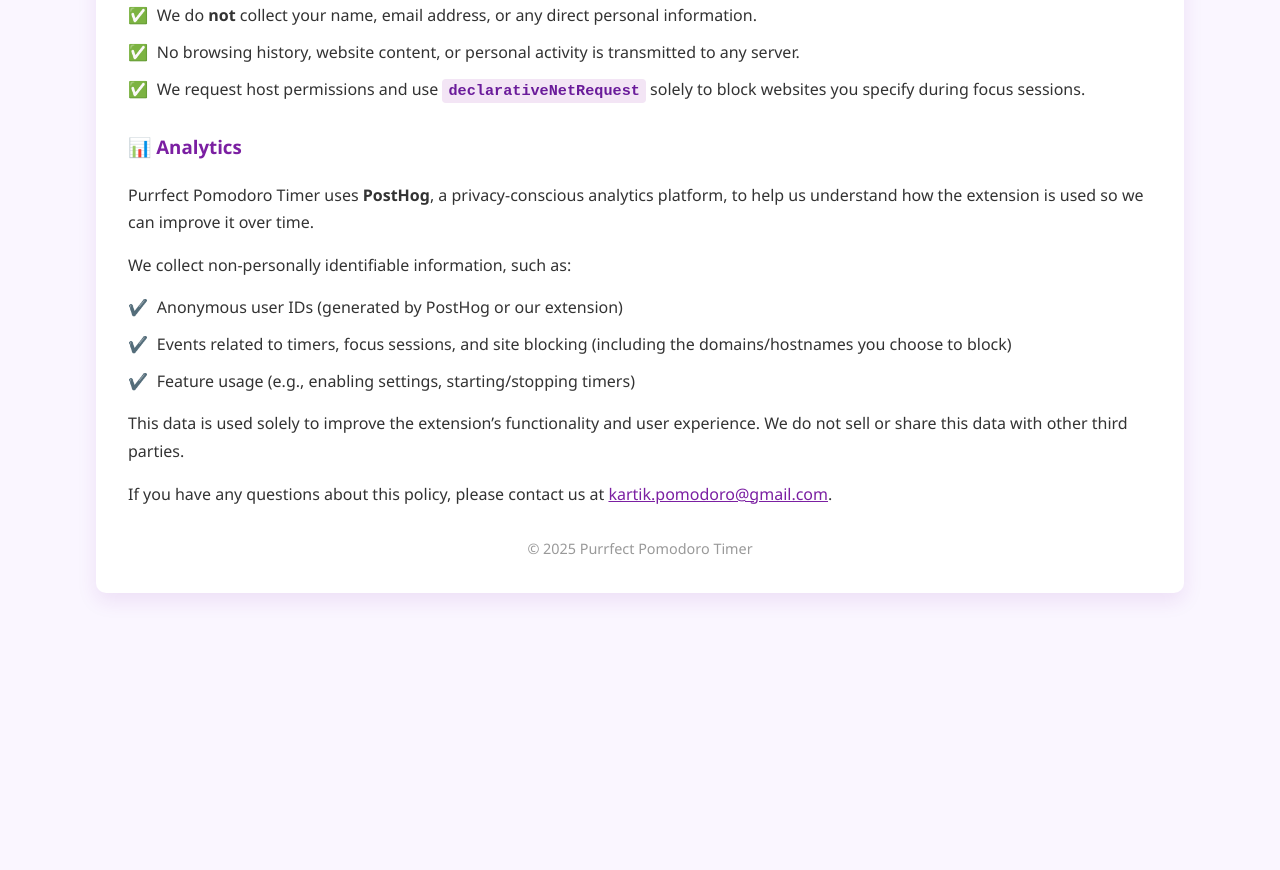
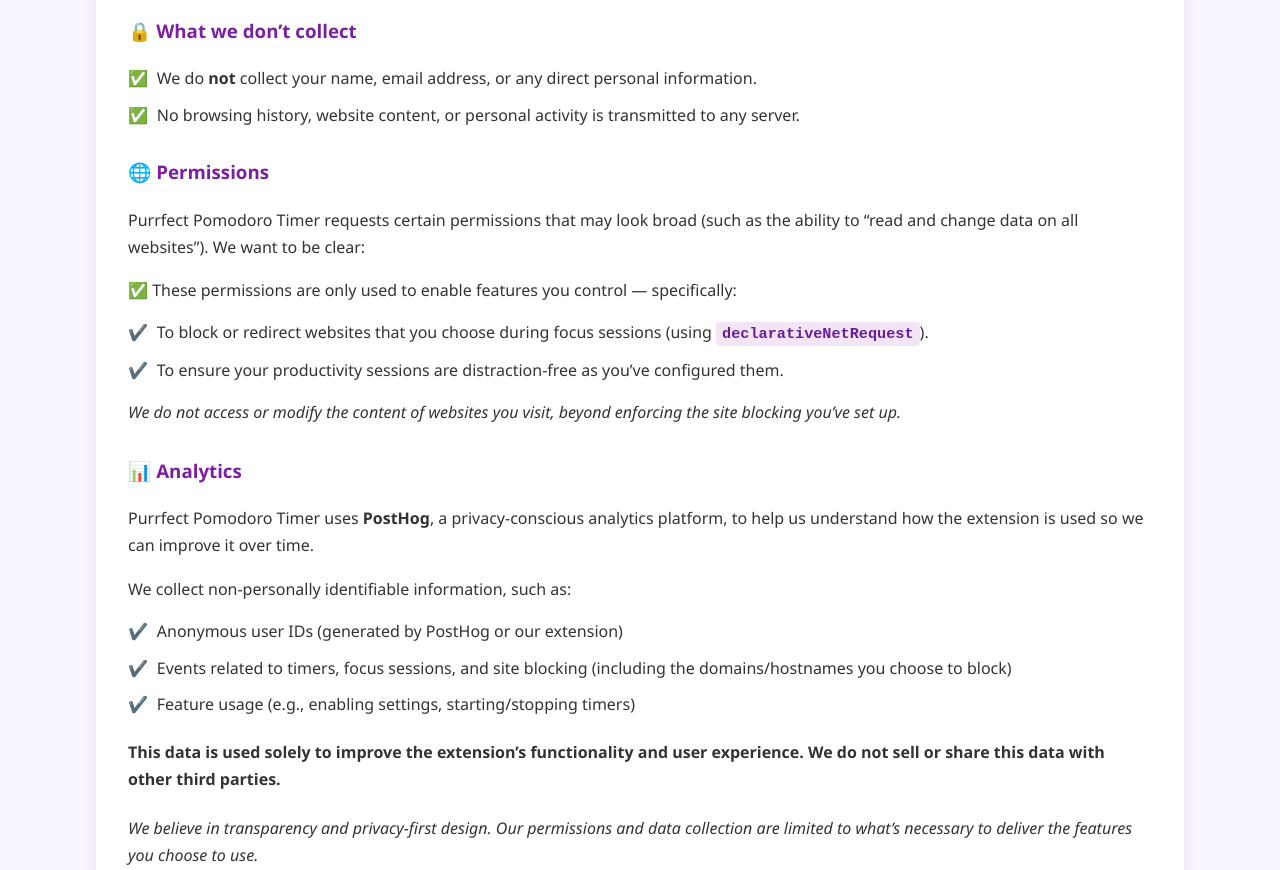
Before and after one commit to kartikth40/purrfect-pomodoro-privacy, a plain HTML site: page index.html in a window 1280 px wide. Shown: the part 332-1202 px from the top of the page. Before the commit the page ends 973 px from the top, so only its background shows below. Drawn offline with Linux system fonts and the light colour scheme.

Commit message:
updated details

```diff
--- a/index.html
+++ b/index.html
@@ -4,6 +4,7 @@
   <meta charset="UTF-8" />
   <meta name="viewport" content="width=device-width, initial-scale=1.0" />
   <title>Purrfect Pomodoro Timer – Privacy Policy</title>
+  <link rel="icon" type="image/png" href="./cat.png">
   <link rel="stylesheet" href="./style.css">
 </head>
 <body>
@@ -15,13 +16,24 @@
     </header>
 
     <main>
-      <p>Purrfect Pomodoro Timer is designed to help you manage your time effectively and stay focused. Your privacy is important to us. This extension is built with privacy in mind:</p>
+      <p>Purrfect Pomodoro Timer is designed to help you manage your time effectively and stay focused. Your privacy is important to us. This extension is built with privacy in mind.</p>
 
+      <h3>🔒 What we don’t collect</h3>
       <ul class="checklist">
         <li>We do <strong>not</strong> collect your name, email address, or any direct personal information.</li>
         <li>No browsing history, website content, or personal activity is transmitted to any server.</li>
-        <li>We request host permissions and use <code>declarativeNetRequest</code> solely to block websites you specify during focus sessions.</li>
       </ul>
+
+      <h3>🌐 Permissions</h3>
+      <p>Purrfect Pomodoro Timer requests certain permissions that may look broad (such as the ability to “read and change data on all websites”). We want to be clear:</p>
+
+      <p>✅ These permissions are only used to enable features you control — specifically:</p>
+      <ul>
+        <li>To block or redirect websites that you choose during focus sessions (using <code>declarativeNetRequest</code>).</li>
+        <li>To ensure your productivity sessions are distraction-free as you’ve configured them.</li>
+      </ul>
+
+      <i>We do not access or modify the content of websites you visit, beyond enforcing the site blocking you’ve set up.</i>
 
       <h3>📊 Analytics</h3>
       <p>Purrfect Pomodoro Timer uses <strong>PostHog</strong>, a privacy-conscious analytics platform, to help us understand how the extension is used so we can improve it over time.</p>
@@ -33,10 +45,13 @@
         <li>Feature usage (e.g., enabling settings, starting/stopping timers)</li>
       </ul>
 
-      <p>This data is used solely to improve the extension’s functionality and user experience. We do not sell or share this data with other third parties.</p>
+      <h4>This data is used solely to improve the extension’s functionality and user experience. We do not sell or share this data with other third parties.</h4>
+
+      <i>We believe in transparency and privacy-first design. Our permissions and data collection are limited to what’s necessary to deliver the features you choose to use.</i>
 
       <p>If you have any questions about this policy, please contact us at <a href="mailto:kartik.pomodoro@gmail.com">kartik.pomodoro@gmail.com</a>.</p>
     </main>
+
 
     <footer>
       © 2025 Purrfect Pomodoro Timer
```
Also changed, not shown: cat.png (added).
